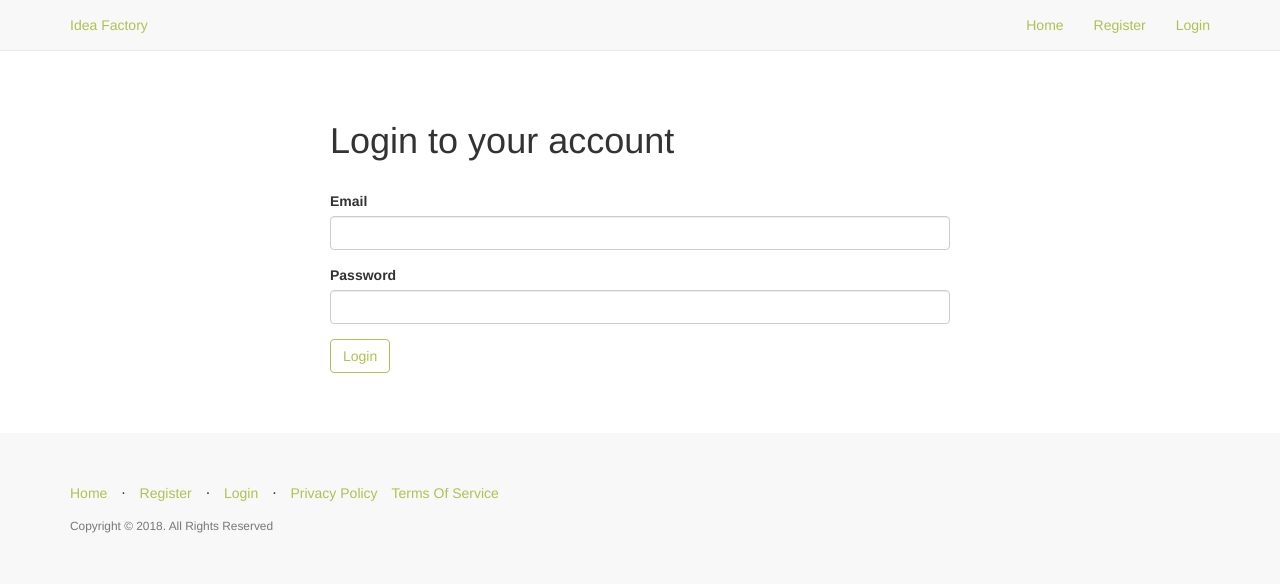
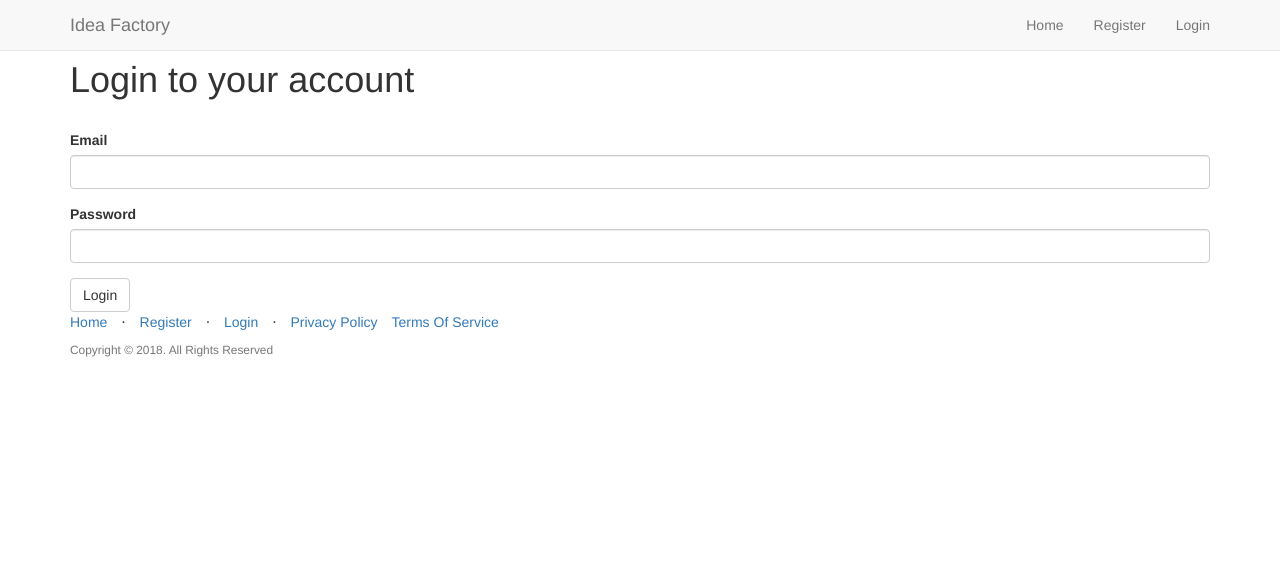
Before and after one commit to sgwired/ideas, a Flask app: a page that uses app/templates/base.html in a window 1280 px wide. Shown: the top 584 px of the page. Run offline with Flask 2, Linux system fonts and the light colour scheme; parts of the project's set-up code (start-up, migrations or seed data) failed here and were passed over; some libraries are stand-ins or nearby versions.

Commit message:
fixed the crud idea complete issue

```diff
--- a/app/home/views.py
+++ b/app/home/views.py
@@ -1,4 +1,4 @@
-from flask import abort, render_template, redirect
+from flask import abort, render_template, redirect, url_for, flash
 from flask_login import current_user, login_required
 
 from . import home
--- a/app/static/css/style.css
+++ b/app/static/css/style.css
@@ -1,4 +1,4 @@
-width: 100%;
+/* width: 100%;
 height: 100%;
 }
 
@@ -120,4 +120,4 @@ margin: 0 auto -4em;
 .inner {
   margin-left: auto;
   margin-right: auto;
-}
+} */
--- a/app/templates/base.html
+++ b/app/templates/base.html
@@ -43,9 +43,9 @@
             </div>
         </div>
     </nav>
-    <div class="wrapper">
+    <div class="container">
         {% block body %} {% endblock %}
-        <div class="push"></div>
+        <div class="#push"></div>
     </div>
     <footer>
         <div class="container">
```
